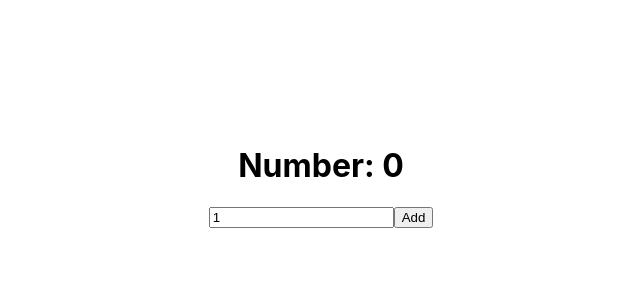
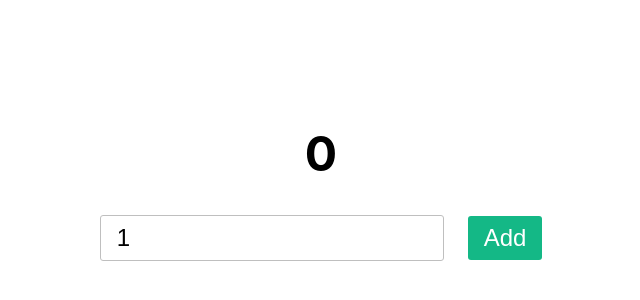
Before and after one commit to lukekeum/react-recoil-ex, a React app: page /#/number in a window 1280 px wide. Shown: the part 224-524 px from the top of the page, without its empty margins (319-959 px from the left). Built offline with nearby package versions, Linux system fonts and the light colour scheme.

Commit message:
Style Input and Button in Number Route

```diff
--- a/src/components/Number/Input.tsx
+++ b/src/components/Number/Input.tsx
@@ -1,10 +1,11 @@
-import React, { useCallback } from 'react';
+import React, { useCallback, useRef } from 'react';
 import { css } from '@emotion/react';
 import { useRecoilState } from 'recoil';
 import { NumberData } from '../../atom/number';
 
 export default function Input() {
   const [number, setNumber] = useRecoilState(NumberData);
+  const InputRef = useRef<HTMLInputElement>(null);
 
   const onChangeInput = useCallback(
     (e: React.ChangeEvent<HTMLInputElement>) => {
@@ -21,6 +22,11 @@ export default function Input() {
   const onClickButton = useCallback(
     (e: React.MouseEvent<HTMLButtonElement>) => {
       e.preventDefault();
+
+      if (!InputRef.current?.value) {
+        alert('Non number found');
+        return;
+      }
 
       const { current_num, increase_size } = number;
 
@@ -40,12 +46,31 @@ export default function Input() {
         placeholder='Put number here'
         value={number.increase_size}
         onChange={onChangeInput}
+        ref={InputRef}
       />
-      <button onClick={onClickButton}>Add</button>
+      <button css={NumberButton} onClick={onClickButton}>
+        Add
+      </button>
     </div>
   );
 }
 
 const NumberInput = css({
   outline: 'none',
+  border: '1px solid #bfbfbf',
+  fontSize: '1.5rem',
+  padding: '0.5rem 1rem',
+  borderRadius: '3px',
+  marginRight: '1.5rem',
 });
+
+const NumberButton = css({
+  outline: 'none',
+  border: 'none',
+  fontSize: '1.5rem',
+  background: '#14b886',
+  cursor: 'pointer',
+  color: 'white',
+  padding: '0.5rem 1rem',
+  borderRadius: '3px',
+});
--- a/src/components/Number/Title.tsx
+++ b/src/components/Number/Title.tsx
@@ -1,8 +1,13 @@
 import { useRecoilState } from 'recoil';
+import { css } from '@emotion/react';
 import { NumberData } from '../../atom/number';
 
 export default function Title() {
   const [number] = useRecoilState(NumberData);
 
-  return <h1>Number: {number.current_num}</h1>;
+  return <h1 css={TitleCSS}>{number.current_num}</h1>;
 }
+
+const TitleCSS = css({
+  fontSize: '3rem',
+});
```
